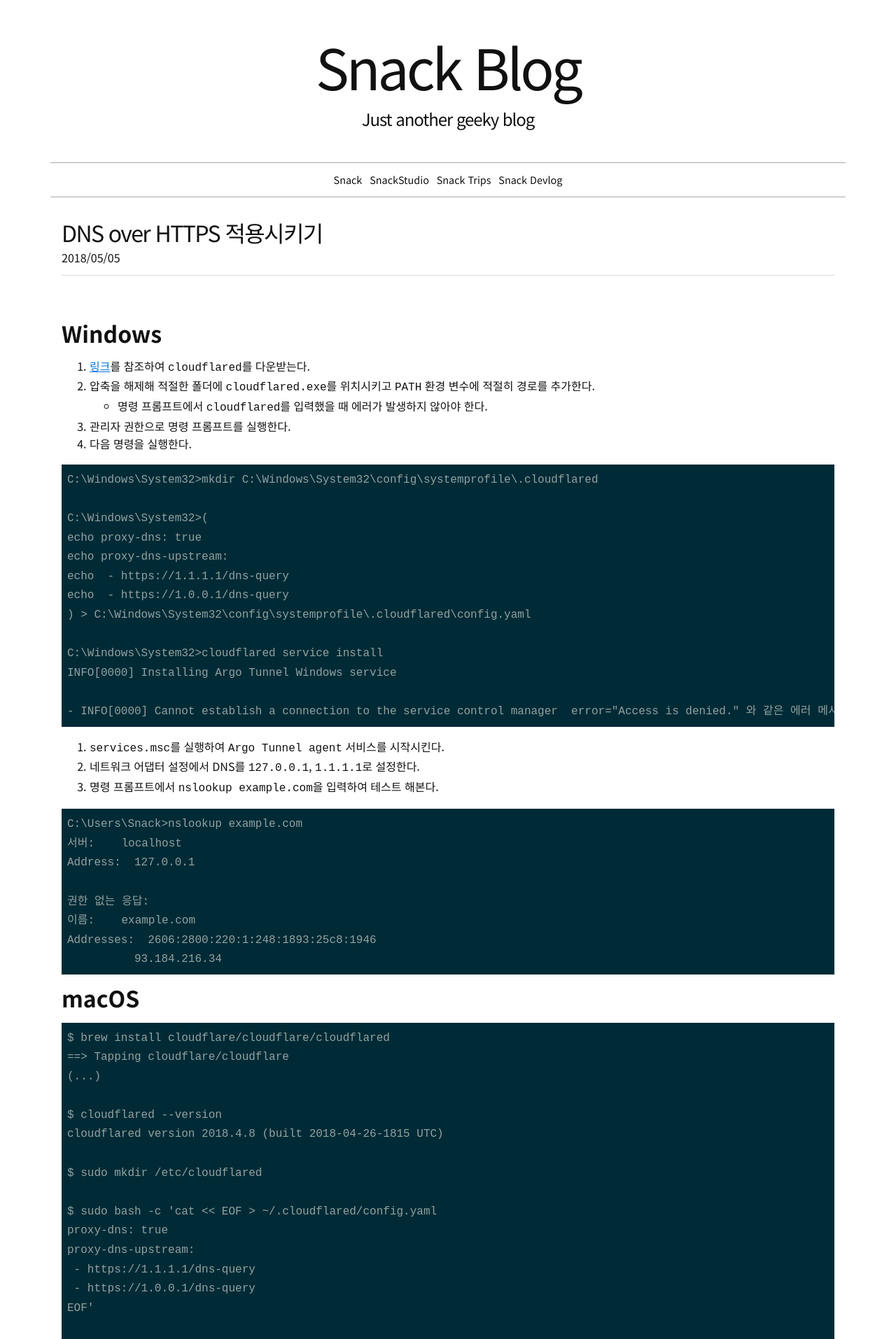
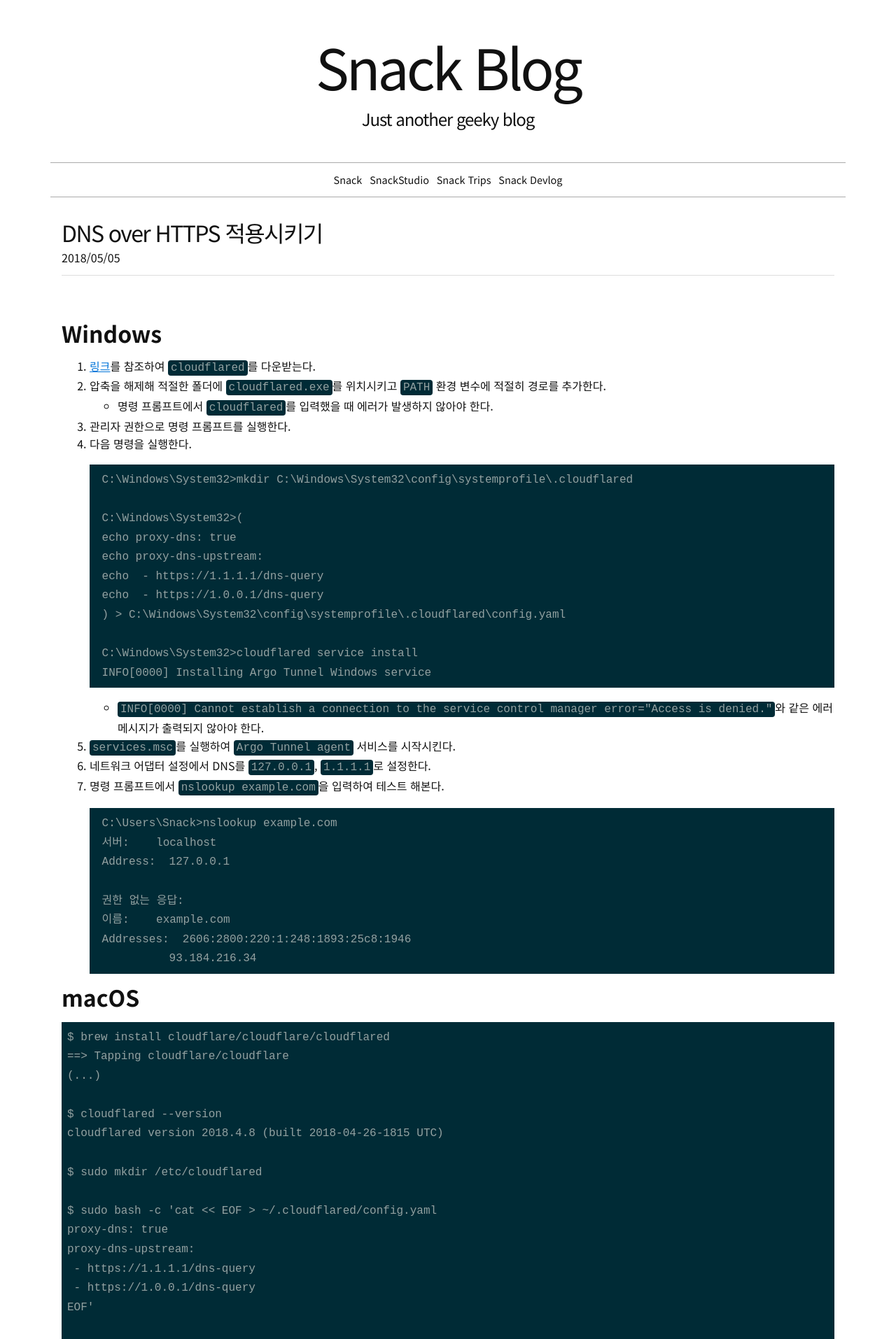
Before and after one commit to Snack-X/blog.korsnack.kr, a Jekyll site: the page built from _posts/2018-05-05-dns-over-https.md, in a window 1280 px wide. Shown: the top 1914 px of the page at 70% size. Built offline with Jekyll 4.4.1, drawn with Linux system fonts in a browser that asks for light colours.

Commit message:
Update markdown and styles

````diff
--- a/_posts/2018-05-05-dns-over-https.md
+++ b/_posts/2018-05-05-dns-over-https.md
@@ -8,40 +8,36 @@ date: 2018-05-05 22:10:00 +09:00
 
 1. [링크](https://developers.cloudflare.com/argo-tunnel/downloads/)를 참조하여 `cloudflared`를 다운받는다.
 2. 압축을 해제해 적절한 폴더에 `cloudflared.exe`를 위치시키고 `PATH` 환경 변수에 적절히 경로를 추가한다.
-  * 명령 프롬프트에서 `cloudflared`를 입력했을 때 에러가 발생하지 않아야 한다.
+    * 명령 프롬프트에서 `cloudflared`를 입력했을 때 에러가 발생하지 않아야 한다.
 3. 관리자 권한으로 명령 프롬프트를 실행한다.
 4. 다음 명령을 실행한다.
+    ```
+    C:\Windows\System32>mkdir C:\Windows\System32\config\systemprofile\.cloudflared
 
-```
-C:\Windows\System32>mkdir C:\Windows\System32\config\systemprofile\.cloudflared
+    C:\Windows\System32>(
+    echo proxy-dns: true
+    echo proxy-dns-upstream:
+    echo  - https://1.1.1.1/dns-query
+    echo  - https://1.0.0.1/dns-query
+    ) > C:\Windows\System32\config\systemprofile\.cloudflared\config.yaml
 
-C:\Windows\System32>(
-echo proxy-dns: true
-echo proxy-dns-upstream:
-echo  - https://1.1.1.1/dns-query
-echo  - https://1.0.0.1/dns-query
-) > C:\Windows\System32\config\systemprofile\.cloudflared\config.yaml
-
-C:\Windows\System32>cloudflared service install
-INFO[0000] Installing Argo Tunnel Windows service
-
-- INFO[0000] Cannot establish a connection to the service control manager  error="Access is denied." 와 같은 에러 메시지가 출력되지 않아야 한다.
-```
-
+    C:\Windows\System32>cloudflared service install
+    INFO[0000] Installing Argo Tunnel Windows service
+    ```
+    * `INFO[0000] Cannot establish a connection to the service control manager  error="Access is denied."`와 같은 에러 메시지가 출력되지 않아야 한다.
 5. `services.msc`를 실행하여 `Argo Tunnel agent` 서비스를 시작시킨다.
 6. 네트워크 어댑터 설정에서 DNS를 `127.0.0.1`, `1.1.1.1`로 설정한다.
 7. 명령 프롬프트에서 `nslookup example.com`을 입력하여 테스트 해본다.
+    ```
+    C:\Users\Snack>nslookup example.com
+    서버:    localhost
+    Address:  127.0.0.1
 
-```
-C:\Users\Snack>nslookup example.com
-서버:    localhost
-Address:  127.0.0.1
-
-권한 없는 응답:
-이름:    example.com
-Addresses:  2606:2800:220:1:248:1893:25c8:1946
-          93.184.216.34
-```
+    권한 없는 응답:
+    이름:    example.com
+    Addresses:  2606:2800:220:1:248:1893:25c8:1946
+              93.184.216.34
+    ```
 
 # macOS
 
--- a/_sass/_highlight.scss
+++ b/_sass/_highlight.scss
@@ -1,7 +1,7 @@
 /*! Ref: https://gist.github.com/nicolashery/5765395 */
 
-.highlight,
-.highlight-rouge { background-color: #002b36; color: #93a1a1 }
+.highlighter-rouge,
+.highlight { background-color: #002b36; color: #93a1a1 }
 .highlight .c { color: #586e75 } /* Comment */
 .highlight .err { color: #93a1a1 } /* Error */
 .highlight .g { color: #93a1a1 } /* Generic */
--- a/_sass/_site.scss
+++ b/_sass/_site.scss
@@ -130,10 +130,20 @@ a {
       max-width: 80%;
     }
 
+    code {
+      padding: .125rem .25rem;
+      border-radius: .25rem;
+    }
+
     pre {
       padding: 0.5em;
       font-family: $font-monospace;
       overflow-x: auto;
+
+      code {
+        padding: 0;
+        border-radius: 0;
+      }
     }
 
     blockquote {
````
